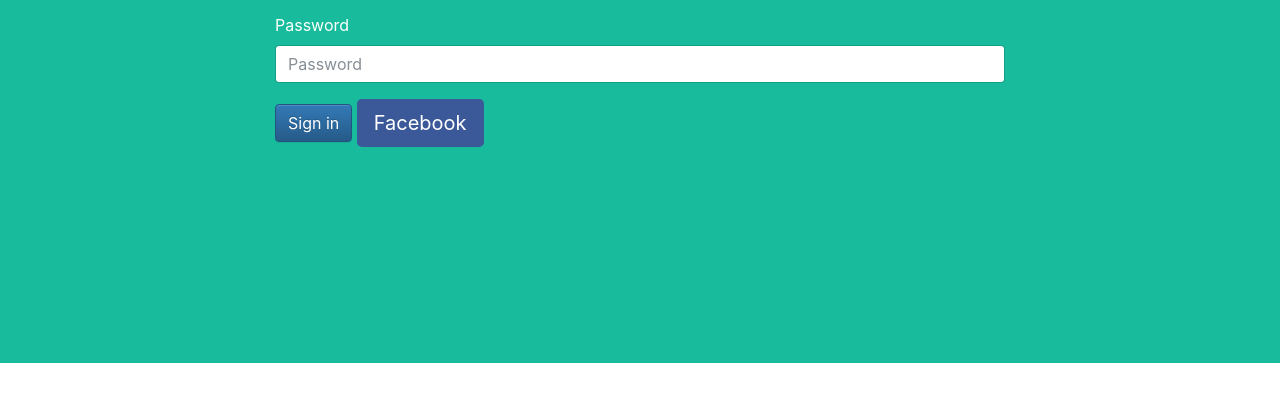
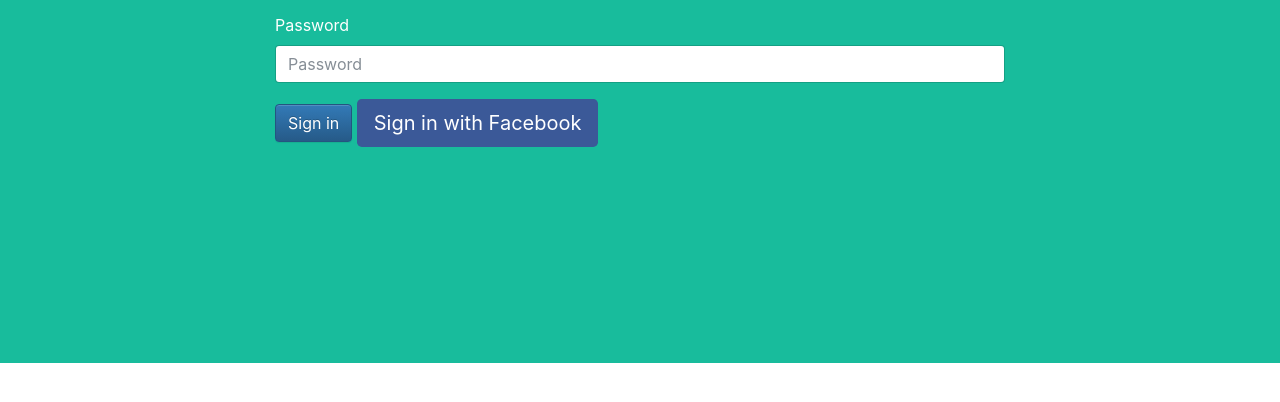
Before and after one commit to alnocetti/ALUMN-REPO, a plain HTML site: page index.html in a window 1280 px wide. Shown: the part 326-728 px from the top of the page. Drawn offline with nearby package versions, Linux system fonts and the light colour scheme.

Commit message:
botonActualizado

```diff
--- a/index.html
+++ b/index.html
@@ -65,7 +65,7 @@
               <div class="control-group">
                 <div class="form-group floating-label-form-group controls">
                   <button class="btn btn-primary" type="button" name="button">Sign in</button>
-                  <button type="button" class="btn btn-facebook btn-lg"><i class="fa fa-facebook fa-fw"></i> Facebook</button>
+                  <button type="button" class="btn btn-facebook btn-lg"><i class="fa fa-facebook fa-fw"></i> Sign in with Facebook</button>
                 </div>
               </div>
 
```
